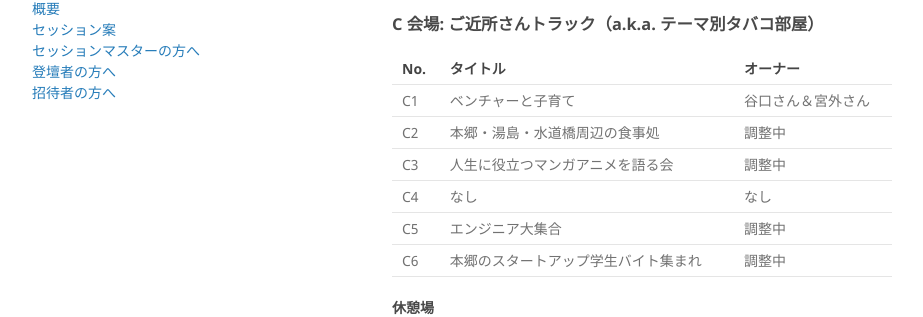
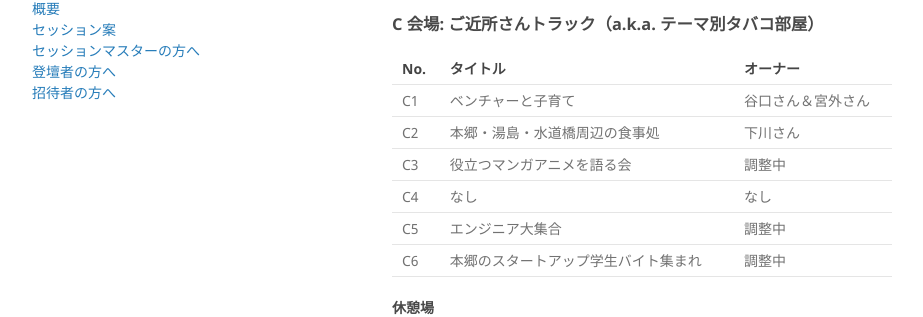
Before and after one commit to hongotechstartup/hongotechstartup.github.io, a Jekyll site: the page built from index.md, in a window 1280 px wide and 900 px high, scrolled down 3191 px. Shown: the part 137-454 px from the top of the window, without its empty margins (178-1101 px from the left). Built offline with Jekyll 4.4.1, drawn with Linux system fonts in a browser that asks for light colours; our own code applies the rules of GitHub Pages for plain Markdown files.

Commit message:
shimokawa -san

```diff
--- a/index.md
+++ b/index.md
@@ -128,8 +128,8 @@
 | No. | タイトル | オーナー |
 | ------ | ------ | ------ |
 | C1 | ベンチャーと子育て | 谷口さん＆宮外さん |
-| C2 | 本郷・湯島・水道橋周辺の食事処 | 調整中 |
-| C3 | 人生に役立つマンガアニメを語る会 | 調整中 |
+| C2 | 本郷・湯島・水道橋周辺の食事処 | 下川さん |
+| C3 | 役立つマンガアニメを語る会 | 調整中 |
 | C4 | なし | なし |
 | C5 | エンジニア大集合 | 調整中 |
 | C6 | 本郷のスタートアップ学生バイト集まれ | 調整中 |
```
